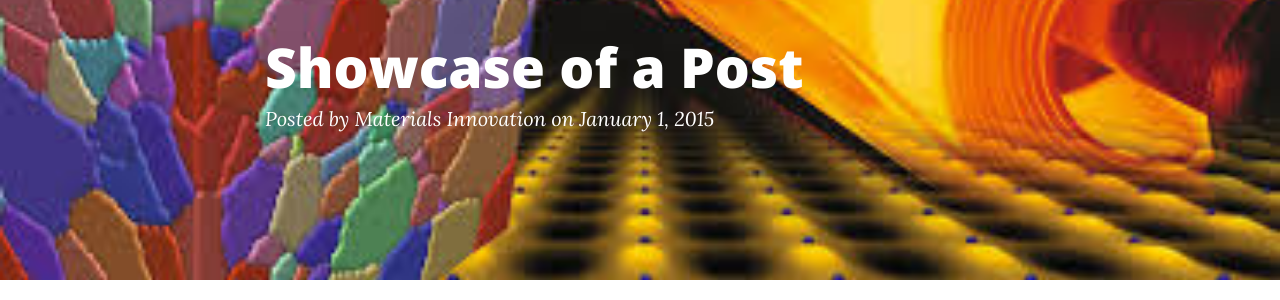
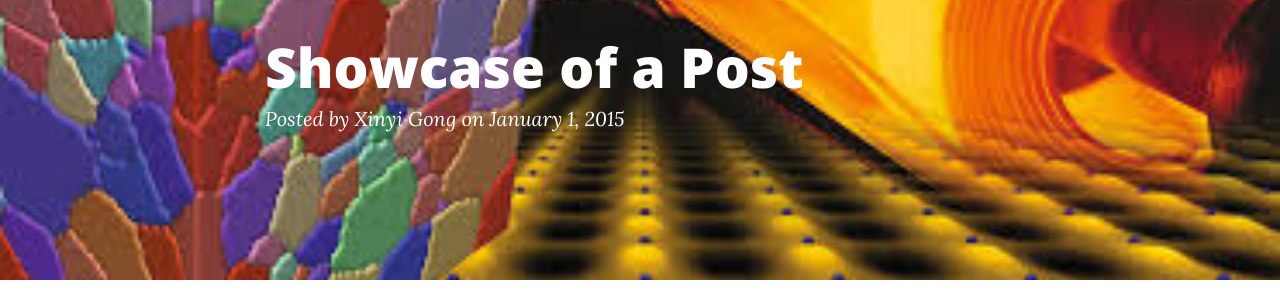
Before and after one commit to mined-gatech/DMREF-Project, a Jekyll site: the page built from _posts/2015-10-04-New-Post.markdown, in a window 1280 px wide and 900 px high. Shown: the part 133-433 px from the top of the window. Built offline with Jekyll 4.4.1, drawn with Linux system fonts in a browser that asks for light colours; nearby versions of some CDN libraries; formulas are drawn with MathJax 3; a script that is not in the unit is left out; comment, search, counter and statistics services are not loaded.

Commit message:
Published with MATIN Flavored StackEdit

```diff
--- a/_posts/2015-10-04-New-Post.markdown
+++ b/_posts/2015-10-04-New-Post.markdown
@@ -2,7 +2,7 @@
 layout:     post
 title:      Showcase of a Post
 date:       2015-01-01 12:00:00
-author:     Materials Innovation
+author:    Xinyi Gong
 tags: 		result
 ---
 <!-- Start Writing Below in Markdown -->
```
